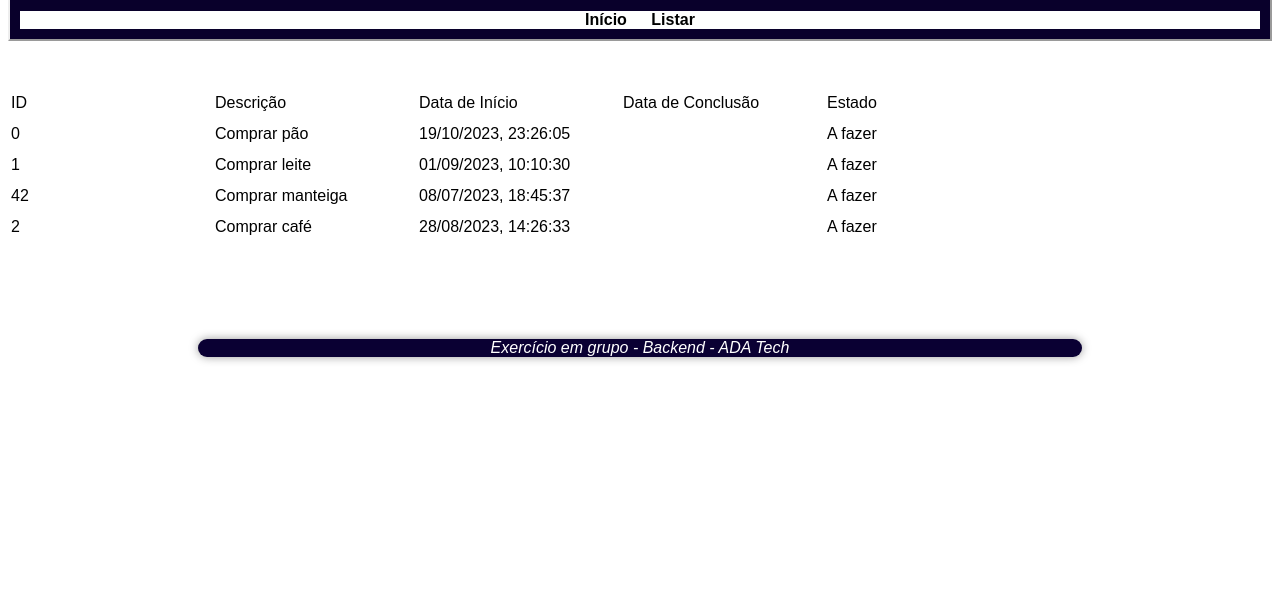
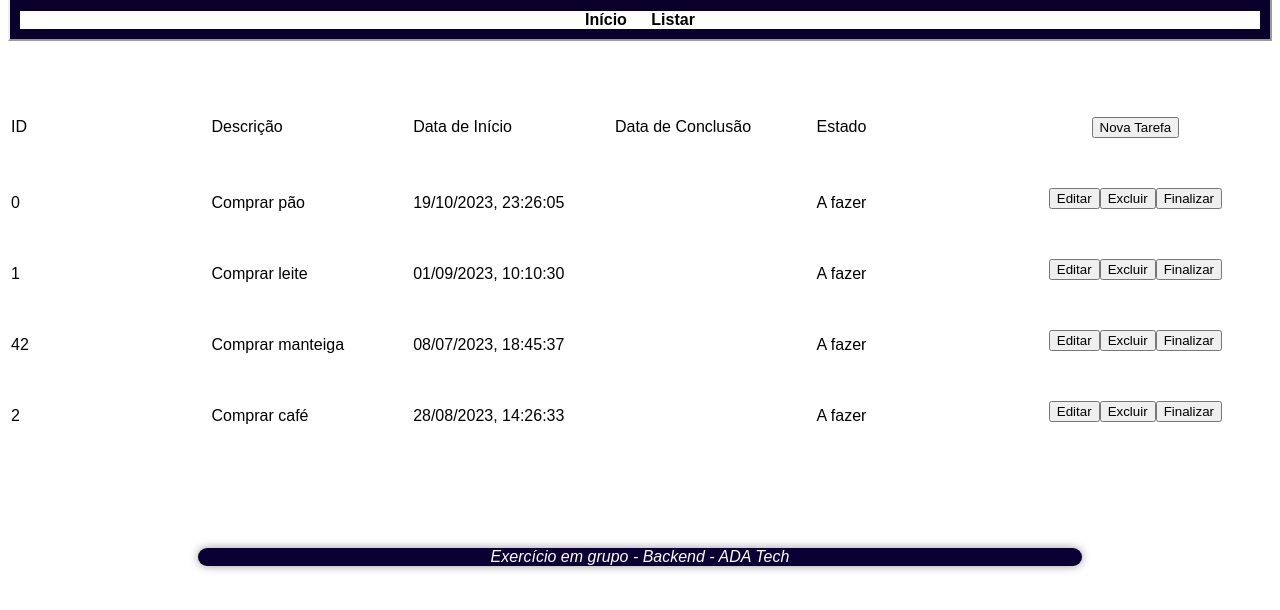
Before and after one commit to lgsrocha/logica-de-programacao, a website: page Listar.html in a window 1280 px wide. Shown: the part 122-732 px from the top of the page. Drawn offline with Linux system fonts and the light colour scheme; a web font is replaced by a local one.

Commit message:
adicionadas as funcionalidades no front: add, edit e remove

```diff
--- a/scripts.js
+++ b/scripts.js
@@ -65,7 +65,7 @@ function lerTarefas(tarefas) {
   }
 }
 
-lerTarefas(tarefas);
+// lerTarefas(tarefas);
 
 function editarTarefaPorId(tarefas, id, novaDescricao, novoStatus) {
   const tarefaIndex = tarefas.findIndex((tarefa) => tarefa.id === parseInt(id));
@@ -140,14 +140,31 @@ function criar_tabela() {
   let thc3 = thlinha.insertCell(2);
   let thc4 = thlinha.insertCell(3);
   let thc5 = thlinha.insertCell(4);
+  let thc6 = thlinha.insertCell(5);
 
   thc1.innerHTML = "ID";
   thc2.innerHTML = "Descrição";
   thc3.innerHTML = "Data de Início";
   thc4.innerHTML = "Data de Conclusão";
   thc5.innerHTML = "Estado";
+  thc6.innerHTML = "";
+
 
   thlinha.classList.add("thlinha");
+  thc6.classList.add("acoes")
+
+  // Botão nova tarefa
+  let novaTarefaBtn = document.createElement("button");
+  novaTarefaBtn.innerHTML = "Nova Tarefa";
+  novaTarefaBtn.addEventListener("click", function() {
+    let novaDescricao = prompt("Digite sua nova descrição")
+    if (novaDescricao.length < 1){
+      return alert("Descrição inválida");
+    }
+    novaTarefa(novaDescricao)
+    criar_tabela()
+  });
+  thc6.appendChild(novaTarefaBtn);
 
   for (let contador = 0; contador < tarefas.length; contador++) {
     let linha = tabela.insertRow();
@@ -156,6 +173,8 @@ function criar_tabela() {
     let dataInicio = linha.insertCell(2);
     let dataConclusao = linha.insertCell(3);
     let status = linha.insertCell(4);
+    let acoes = linha.insertCell(5);
+
 
     ID.innerHTML = tarefas[contador].id;
     descricao.innerHTML = tarefas[contador].descricao;
@@ -164,15 +183,46 @@ function criar_tabela() {
     status.innerHTML = tarefas[contador].status === false ? 'A fazer' : 'Feito';
 
     if (contador >= 0) {
+      linha.setAttribute("id",tarefas[contador].id) //setando IDs para cara row da tabela
       ID.classList.add("celula-td");
       descricao.classList.add("celula-td");
       dataInicio.classList.add("celula-td");
       dataConclusao.classList.add("celula-td");
       status.classList.add("celula-td");
+      acoes.classList.add("acoes");
+
+      //Botões
+      let editarBotao = document.createElement("button");
+      editarBotao.innerHTML = "Editar";
+      editarBotao.addEventListener("click", function() {
+        let novaDescricao = prompt("Digite uma nova descrição para a tarefa")
+        if (novaDescricao.length < 1){
+          return alert("Descrição inválida");
+        }
+        editarTarefaPorId(tarefas, parseInt(linha.id), novaDescricao,null)
+        criar_tabela()
+      });
+      acoes.appendChild(editarBotao);
+
+      let excluirBotao = document.createElement("button");
+      excluirBotao.innerHTML = "Excluir";
+      excluirBotao.addEventListener("click", function() {
+        deletarTarefa(tarefas, parseInt(linha.id))
+        criar_tabela()
+      });
+      acoes.appendChild(excluirBotao);
+
+      let finalizaBotao = document.createElement("button");
+      finalizaBotao.innerHTML = "Finalizar";
+      finalizaBotao.addEventListener("click", function() {
+        editarTarefaPorId(tarefas, parseInt(linha.id),descricao.innerText,true)
+        criar_tabela()
+      });
+
+      status.innerText === "Feito" ? "" : acoes.appendChild(finalizaBotao);
     }
   }
   conteudo.appendChild(tabela);
-
   conteudo.style.display = "block";
 }
 
--- a/style.css
+++ b/style.css
@@ -141,3 +141,19 @@ footer{
     color: white;
     margin-top: 100px;
 }
+
+.acoes {
+    /* background-color: var(--dark); */
+    border: none;
+    color: var(--red);
+    padding: 1rem 2rem;
+    display: flex;
+    align-items: center;
+    text-align: center;
+    justify-content: center;
+    text-decoration: none;
+    font-weight: bold;
+    border-radius: 0.25rem;
+    cursor: pointer;
+    margin: 0.5rem 1rem 0.5rem 0;
+  }
```
